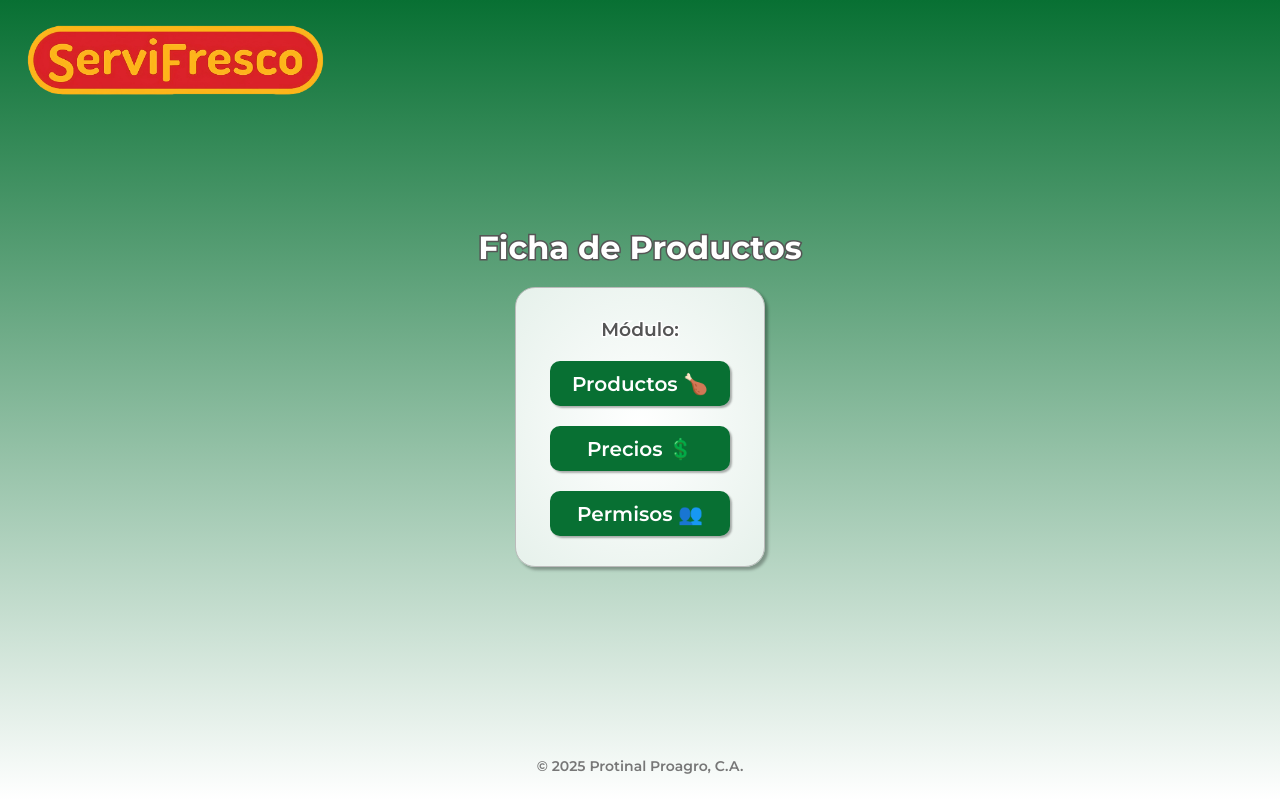
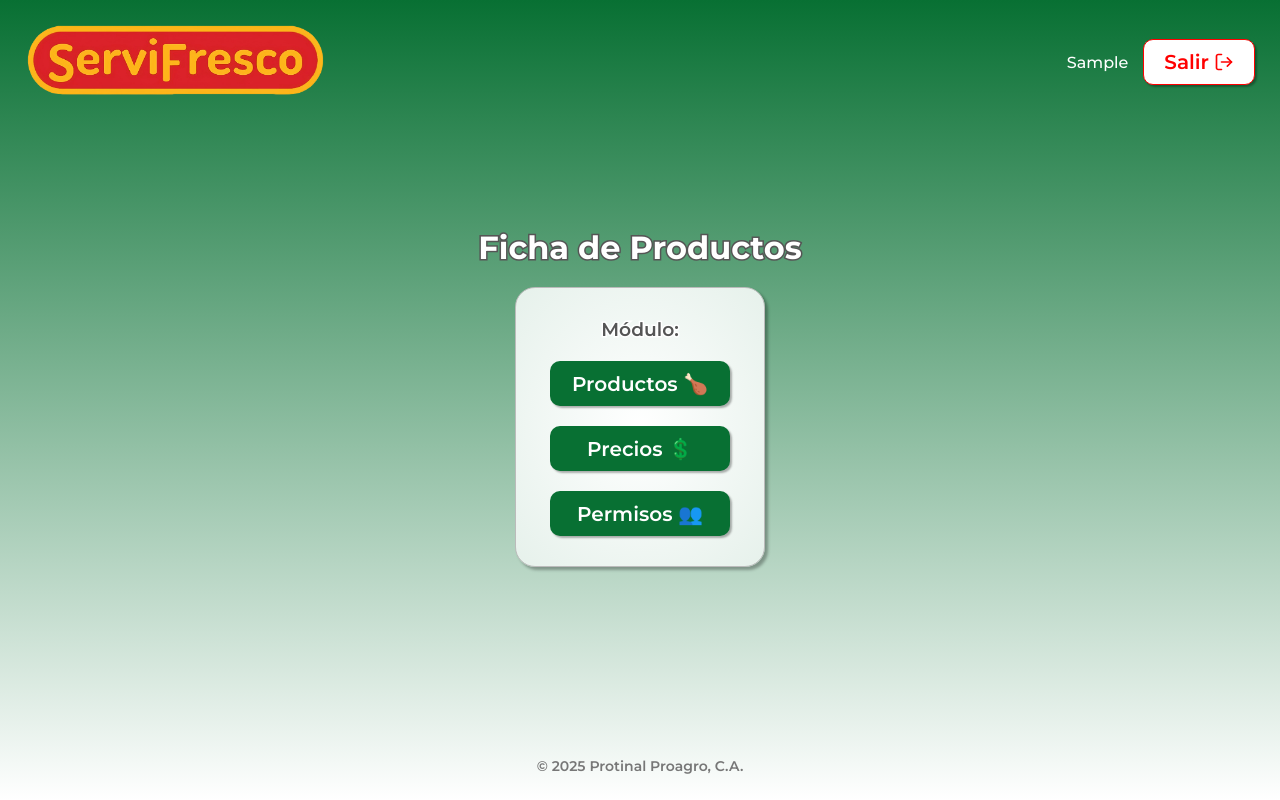
Before and after one commit to jscalon/servifrescos, a React (Vite) app: page / in a window 1280 px wide. Both pictures are taken after typing "Sample", "Sample123" into the empty fields and a click on the button "Ingresar". Built offline with nearby package versions, Linux system fonts and the light colour scheme.

Commit message:
inicio de integracion de header dinamico segun el login

```diff
--- a/src/App.tsx
+++ b/src/App.tsx
@@ -6,23 +6,24 @@ import Footer from "./components/Footer/Footer";
 import Login from "./pages/Login/Login";
 import Dashboard from "./pages/Dashboard/Dashborad";
 import NotFound from "./pages/NotFound/NotFound";
+import { AuthProvider } from "./contexts/AuthContext";
 
 function App() {
   return (
-    <>
-      <Header />
-      <MainContent>
-        <Router>
+    <AuthProvider>
+      <Router>
+        <Header />
+        <MainContent>
           <Routes>
             <Route path="/" element={<Login />} />
             <Route path="/login" element={<Login />} />
             <Route path="/dashboard" element={<Dashboard />} />
             <Route path="*" element={<NotFound />} />
           </Routes>
-        </Router>
-      </MainContent>
+        </MainContent>
+      </Router>
       <Footer />
-    </>
+    </AuthProvider>
   );
 }
 
--- a/src/components/Button/Button.tsx
+++ b/src/components/Button/Button.tsx
@@ -1,22 +1,27 @@
 import styles from "./Button.module.css";
+import type { ReactNode } from "react";
 
 interface ButtonProps {
   text: string;
   width?: number;
-	height?: number;
+  height?: number;
+  children?: ReactNode;
+  onClick?: (event: React.MouseEvent<HTMLButtonElement>) => void;
 }
 
-function Button({ text, width, height }: ButtonProps) {
+function Button({ text, width, height, children, onClick }: ButtonProps) {
   return (
     <button
       type="submit"
       className={styles.button}
       style={{
         ...(width ? { width: width + "px" } : {}),
-        ...(height ? { height: height + "px" } : {})
+        ...(height ? { height: height + "px" } : {}),
       }}
+      onClick={onClick}
     >
       {text}
+			{children}
     </button>
   );
 }
--- a/src/components/Header/Header.module.css
+++ b/src/components/Header/Header.module.css
@@ -1,10 +1,42 @@
 .header {
   display: flex;
-  justify-content: left;
+  justify-content: space-between;
   padding: 0;
   background-color: transparent;
+}
+
+.userSection {
+  display: flex;
+  align-items: center;
+  gap: 15px;
+}
+
+.userSection button {
+  background-color: white;
+  color: red;
+  border: red 1px solid;
+	gap: 5px;
+  animation: all 0.2s ease;
+}
+
+.userSection button:hover {
+  scale: 1.02;
+  background-color: white;
+  color: red;
+  border: red 1px solid;
+}
+
+.userSection button:active {
+  scale: 0.98;
+  background-color: white;
+  color: red;
+  border: red 1px solid;
 }
 
 .header img {
   width: 300px;
 }
+
+.username {
+  color: white;
+}
--- a/src/components/Header/Header.tsx
+++ b/src/components/Header/Header.tsx
@@ -1,10 +1,63 @@
-import styles from './Header.module.css';
-import logo from '../../assets/servifresco-logo.png';
+import styles from "./Header.module.css";
+import logo from "../../assets/servifresco-logo.png";
+import { useAuth } from "../../contexts/AuthContext";
+import { useLocation, useNavigate } from "react-router-dom";
+import Button from "../Button/Button";
 
 function Header() {
+  const { isLoggedIn, userName, logout } = useAuth();
+  const location = useLocation();
+  const navigate = useNavigate();
+  const showUser =
+    isLoggedIn && location.pathname !== "/" && location.pathname !== "/login";
+  const door = (
+    <svg className={styles.door}
+      width="20"
+      height="20"
+      viewBox="0 0 24 24"
+      fill="none"
+      xmlns="http://www.w3.org/2000/svg"
+    >
+      <path
+        d="M9 21H5C4.46957 21 3.96086 20.7893 3.58579 20.4142C3.21071 20.0391 3 19.5304 3 19V5C3 4.46957 3.21071 3.96086 3.58579 3.58579C3.96086 3.21071 4.46957 3 5 3H9"
+        stroke="currentColor"
+        stroke-width="2"
+        stroke-linecap="round"
+        stroke-linejoin="round"
+      />
+      <path
+        d="M16 17L21 12L16 7"
+        stroke="currentColor"
+        stroke-width="2"
+        stroke-linecap="round"
+        stroke-linejoin="round"
+      />
+      <path
+        d="M21 12H9"
+        stroke="currentColor"
+        stroke-width="2"
+        stroke-linecap="round"
+        stroke-linejoin="round"
+      />
+    </svg>
+  );
+
   return (
     <header className={styles.header}>
       <img src={logo} alt="servifresco-logo" />
+      {showUser && (
+        <div className={styles.userSection}>
+          <span className={styles.username}>{userName}</span>
+          <Button
+            text="Salir"
+						children={door}
+            onClick={() => {
+              logout();
+              navigate("/login");
+            }}
+          />
+        </div>
+      )}
     </header>
   );
 }
--- /dev/null
+++ b/src/contexts/AuthContext.tsx
@@ -0,0 +1,50 @@
+import { createContext, useContext, useState } from "react";
+import type { ReactNode } from "react";
+
+interface AuthContextType {
+  isLoggedIn: boolean;
+  userName: string | null;
+  login: (name: string) => void;
+  logout: () => void;
+}
+
+const AuthContext = createContext<AuthContextType | undefined>(undefined);
+
+export const AuthProvider: React.FC<{ children: ReactNode }> = ({
+  children,
+}) => {
+
+  const [isLoggedIn, setIsLoggedIn] = useState(() => {
+    const stored = localStorage.getItem("isLoggedIn");
+    return stored === "true";
+  });
+  const [userName, setUserName] = useState(() => {
+    return localStorage.getItem("userName") || null;
+  });
+
+  const login = (name: string) => {
+    setIsLoggedIn(true);
+    setUserName(name);
+    localStorage.setItem("isLoggedIn", "true");
+    localStorage.setItem("userName", name);
+  };
+
+  const logout = () => {
+    setIsLoggedIn(false);
+    setUserName(null);
+    localStorage.removeItem("isLoggedIn");
+    localStorage.removeItem("userName");
+  };
+
+  return (
+    <AuthContext.Provider value={{ isLoggedIn, userName, login, logout }}>
+      {children}
+    </AuthContext.Provider>
+  );
+};
+
+export const useAuth = () => {
+  const context = useContext(AuthContext);
+  if (!context) throw new Error("useAuth must be used within AuthProvider");
+  return context;
+};
--- a/src/index.css
+++ b/src/index.css
@@ -87,5 +87,10 @@ textarea {
 }
 
 a {
-	text-decoration: none;
+  text-decoration: none;
 }
+
+a,
+span {
+  font-weight: 500;
+}
--- a/src/pages/Login/Login.module.css
+++ b/src/pages/Login/Login.module.css
@@ -15,18 +15,19 @@
   gap: 10px;
 }
 
-.p {
+.forgot {
   font-size: 12px;
   color: var(--color-primary);
+	text-align: center;
   transition: all 0.2s ease;
 }
 
-.p:hover {
+.forgot:hover {
   color: var(--color-primary-light);
   scale: 1.02;
 }
 
-.p:active {
+.forgot:active {
   color: var(--color-primary-dark);
   scale: 0.98;
 }
--- a/src/pages/Login/Login.tsx
+++ b/src/pages/Login/Login.tsx
@@ -5,11 +5,16 @@ import logos from "../../assets/protinalproagro-logos.png";
 import Button from "../../components/Button/Button";
 import Input from "../../components/Input/Input";
 import { Link } from "react-router-dom";
+import { useAuth } from "../../contexts/AuthContext";
 
 function Login() {
+  const { login } = useAuth();
   const navigate = useNavigate();
   const handleSubmit = (e: React.FormEvent) => {
     e.preventDefault();
+    const formData = new FormData(e.target as HTMLFormElement);
+    const userName = formData.get("username") as string;
+    login(userName); // Llama a login con el nombre
     navigate("/dashboard");
   };
 
@@ -36,8 +41,8 @@ function Login() {
           </div>
           <Button text="Ingresar" />
         </form>
-        <Link to="/">
-          <p className={styles.p}>¿Olvidaste la contraseña?</p>
+        <Link to="/" className={styles.forgot}>
+          ¿Olvidaste tu contraseña?
         </Link>
       </Card>
     </>
```
